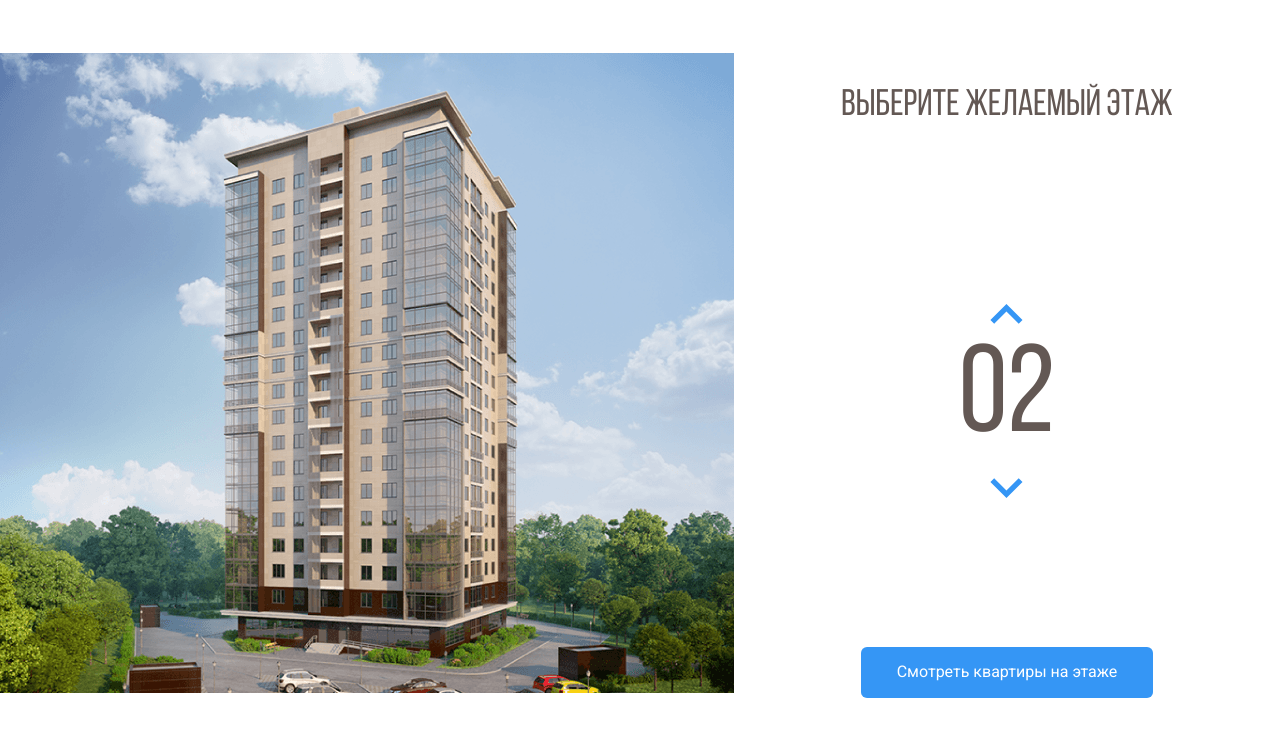
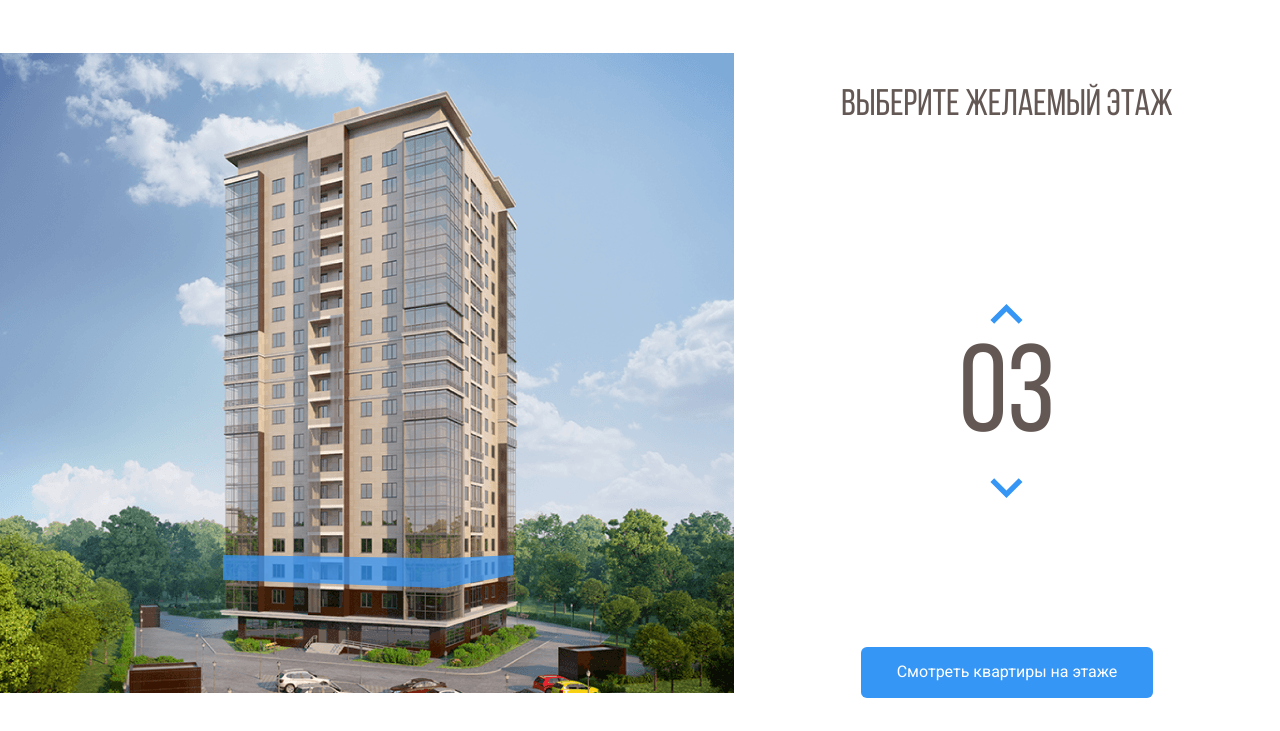
Before and after one commit to azam-sh/Melody, a plain HTML site: page index.html in a window 1280 px wide. Both pictures are taken after a click on the button 1006 px from the left and 385 px from the top of the page. Shown: the part 69-800 px from the top of the page. Drawn offline with nearby package versions, Linux system fonts and the light colour scheme.

Commit message:
third commit

```diff
--- a/css/main.css
+++ b/css/main.css
@@ -73,6 +73,9 @@ body {
 .home-image path {
   opacity: 0;
 }
+path.current-floor {
+  opacity: 1;
+}
 .home-image path:hover {
   opacity: 1;
   cursor: pointer;
--- a/index.html
+++ b/index.html
@@ -52,23 +52,23 @@
         </pattern>
         <image id="image0_1_86" width="740" height="640" xlink:href="img/home.png"/>
         </defs>
-        <path d="M222 527L442.8 535L512 521.3V543L443.5 562.7L222 551.7V527Z" fill="#3595F6" fill-opacity="0.75"/>
-        <path d="M223 527V502L443.3 505.3L513 502V522L443.7 535L223 527Z" fill="#3595F6" fill-opacity="0.75"/>
-        <path d="M223 503V478H444H513V501L445 508L223 503Z" fill="#3595F6" fill-opacity="0.75"/>
-        <path d="M223 478V453L444.3 449.3L512 456V478H444" fill="#3595F6" fill-opacity="0.75"/>
-        <path d="M223 453V427L444.5 423.7L513 434.7V456L444 449.3L223 453Z" fill="#3595F6" fill-opacity="0.75"/>
-        <path d="M222 428V404.3L443 392L514 415V436.3L443 424L222 428Z" fill="#3595F6" fill-opacity="0.75"/>
-        <path d="M222 407V382L444.2 365.7L514 394.3V415L443.7 393.3L222 407Z" fill="#3595F6" fill-opacity="0.75"/>
-        <path d="M222 383V358L444.5 337.7L514 374.3V395L442 366.3L222 383Z" fill="#3595F6" fill-opacity="0.75"/>
-        <path d="M222 359V335L445 310.3L514 354.3V376L444.7 338L222 359Z" fill="#3595F6" fill-opacity="0.75"/>
-        <path d="M222 335V311L444.5 282.3L514 333.3V354L443.7 311.7L222 335Z" fill="#3595F6" fill-opacity="0.75"/>
-        <path d="M221 311V287L443.3 254L514 313.3V333L444 282.3L221 311Z" fill="#3595F6" fill-opacity="0.75"/>
-        <path d="M222 287V263L443.2 228L513 292V313L444.3 254.7L222 287Z" fill="#3595F6" fill-opacity="0.75"/>
-        <path d="M222 265V240L444.3 202L513 272.3V293L444 229L222 265Z" fill="#3595F6" fill-opacity="0.75"/>
-        <path d="M222 242V217L442.8 173.3L513 252.3V275L444 201.7L222 242Z" fill="#3595F6" fill-opacity="0.75"/>
-        <path d="M223 218V193L443 145L513 230V253L442.3 173.7L223 218Z" fill="#3595F6" fill-opacity="0.75"/>
-        <path d="M222 193V168L441.8 116L513 208.3V231L443.3 144.7L222 193Z" fill="#3595F6" fill-opacity="0.75"/>
-        <path d="M222 169V143L444 86.3L513 188V209L443.7 117.3L222 169Z" fill="#3595F6" fill-opacity="0.75"/>
+        <path data-floor="02" d="M222 527L442.8 535L512 521.3V543L443.5 562.7L222 551.7V527Z" fill="#3595F6" fill-opacity="0.75"/>
+        <path data-floor="03" d="M223 527V502L443.3 505.3L513 502V522L443.7 535L223 527Z" fill="#3595F6" fill-opacity="0.75"/>
+        <path data-floor="04" d="M223 503V478H444H513V501L445 508L223 503Z" fill="#3595F6" fill-opacity="0.75"/>
+        <path data-floor="05" d="M223 478V453L444.3 449.3L512 456V478H444" fill="#3595F6" fill-opacity="0.75"/>
+        <path data-floor="06" d="M223 453V427L444.5 423.7L513 434.7V456L444 449.3L223 453Z" fill="#3595F6" fill-opacity="0.75"/>
+        <path data-floor="07" d="M222 428V404.3L443 392L514 415V436.3L443 424L222 428Z" fill="#3595F6" fill-opacity="0.75"/>
+        <path data-floor="08" d="M222 407V382L444.2 365.7L514 394.3V415L443.7 393.3L222 407Z" fill="#3595F6" fill-opacity="0.75"/>
+        <path data-floor="09" d="M222 383V358L444.5 337.7L514 374.3V395L442 366.3L222 383Z" fill="#3595F6" fill-opacity="0.75"/>
+        <path data-floor="10" d="M222 359V335L445 310.3L514 354.3V376L444.7 338L222 359Z" fill="#3595F6" fill-opacity="0.75"/>
+        <path data-floor="11" d="M222 335V311L444.5 282.3L514 333.3V354L443.7 311.7L222 335Z" fill="#3595F6" fill-opacity="0.75"/>
+        <path data-floor="12" d="M221 311V287L443.3 254L514 313.3V333L444 282.3L221 311Z" fill="#3595F6" fill-opacity="0.75"/>
+        <path data-floor="13" d="M222 287V263L443.2 228L513 292V313L444.3 254.7L222 287Z" fill="#3595F6" fill-opacity="0.75"/>
+        <path data-floor="14" d="M222 265V240L444.3 202L513 272.3V293L444 229L222 265Z" fill="#3595F6" fill-opacity="0.75"/>
+        <path data-floor="15" d="M222 242V217L442.8 173.3L513 252.3V275L444 201.7L222 242Z" fill="#3595F6" fill-opacity="0.75"/>
+        <path data-floor="16" d="M223 218V193L443 145L513 230V253L442.3 173.7L223 218Z" fill="#3595F6" fill-opacity="0.75"/>
+        <path data-floor="17" d="M222 193V168L441.8 116L513 208.3V231L443.3 144.7L222 193Z" fill="#3595F6" fill-opacity="0.75"/>
+        <path data-floor="18" d="M222 169V143L444 86.3L513 188V209L443.7 117.3L222 169Z" fill="#3595F6" fill-opacity="0.75"/>
         </svg>
     </div>
     <!-- /.main-image -->
@@ -88,5 +88,7 @@
     </div>
     <!-- /.main-info -->
   </main>
+  <script src="https://code.jquery.com/jquery-3.6.0.min.js" integrity="sha256-/xUj+3OJU5yExlq6GSYGSHk7tPXikynS7ogEvDej/m4=" crossorigin="anonymous"></script>
+  <script src="js/main.js"></script>
 </body>
 </html>
--- /dev/null
+++ b/js/main.js
@@ -0,0 +1,32 @@
+$(document).ready(function () {
+  let currentFloor = 2;
+  let floorPath = $('.home-image path');
+  let counterUp = $('.counter-up');
+  let counterDown = $('.counter-down');
+  floorPath.on('mouseover', function() {
+    currentFloor = ($(this).attr('data-floor'));
+    floorPath.removeClass('current-floor');
+    $('.counter').text(currentFloor);
+  });
+
+  counterUp.on('click', function() {
+    if (currentFloor < 18) {
+      currentFloor++;
+      usCurrentFloor = currentFloor.toLocaleString('en-US', {minimumIntegerDigits: 2, useGrouping: false,});
+      $('.counter').text(usCurrentFloor);
+      floorPath.removeClass('current-floor');
+      $(`[data-floor=${usCurrentFloor}]`).toggleClass('current-floor');
+    }
+  });
+  counterDown.on('click', function() {
+    if (currentFloor > 2) {
+      currentFloor--;
+      usCurrentFloor = currentFloor.toLocaleString('en-US', {minimumIntegerDigits: 2, useGrouping: false,});
+      $('.counter').text(usCurrentFloor);
+      floorPath.removeClass('current-floor');
+      $(`[data-floor=${usCurrentFloor}]`).toggleClass('current-floor');
+    }
+  });
+
+
+});
```
